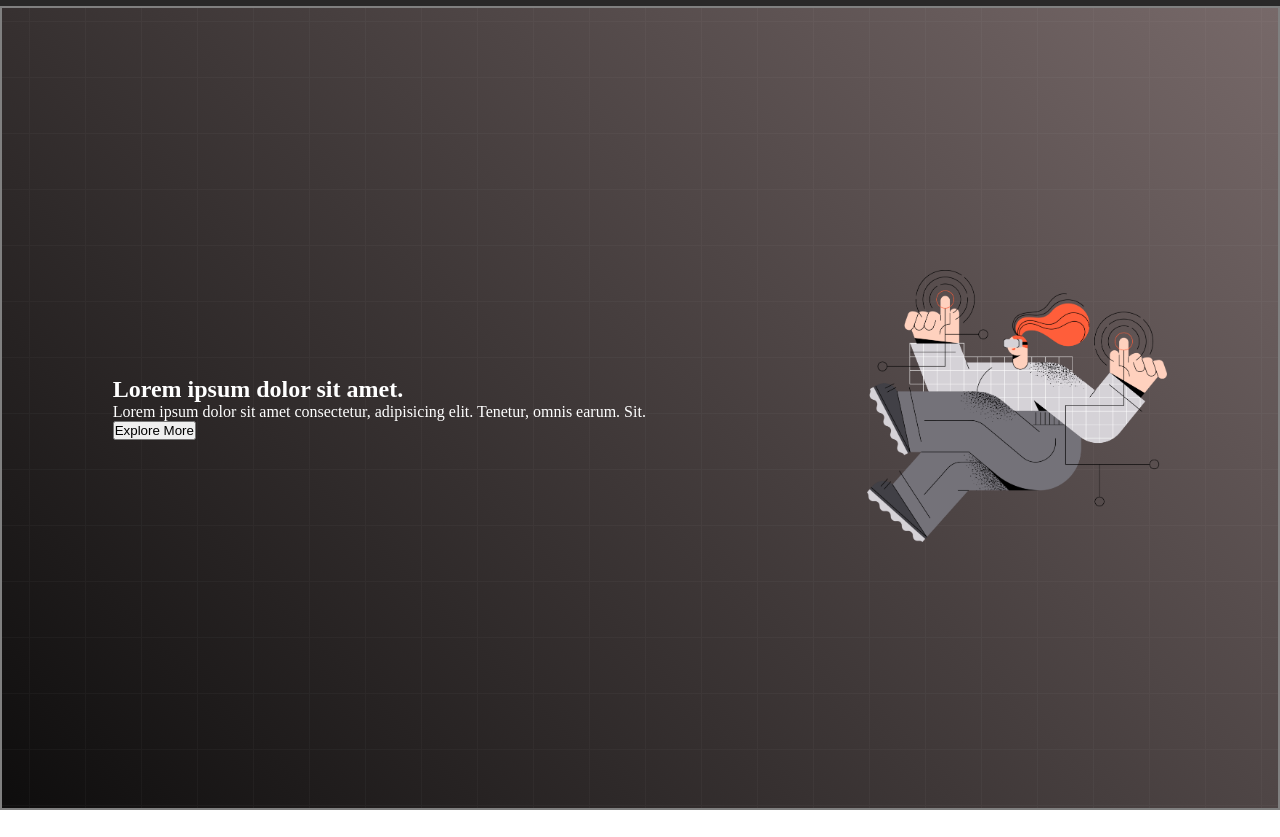
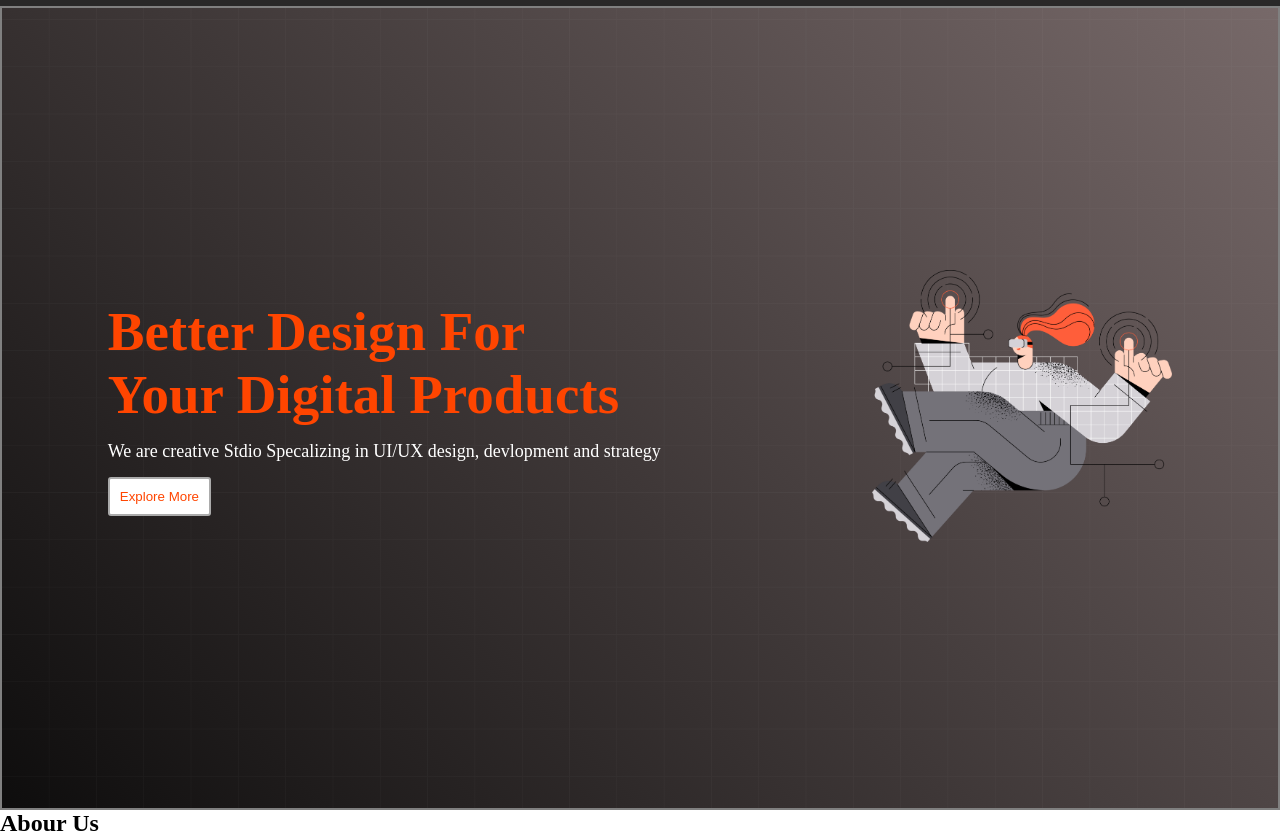
Before and after one commit to Mitul3047/digital-products, a plain HTML site: page index.html in a window 1280 px wide. Shown: the part 69-906 px from the top of the page. Before the commit the page ends 879 px from the top, so only its background shows below. Drawn offline with Linux system fonts and the light colour scheme.

Commit message:
Banner part added

```diff
--- a/index.html
+++ b/index.html
@@ -30,14 +30,17 @@
     <main>
         <section class="banner">
             <div class="banner-text">
-                <h1>Lorem ipsum dolor sit amet.</h1>
-                <p>Lorem ipsum dolor sit amet consectetur, adipisicing elit. Tenetur, omnis earum. Sit.</p>
+                <h1 class="title">Better Design For <br> Your Digital Products</h1>
+                <p class="title-des">We are creative Stdio Specalizing in UI/UX design, devlopment and strategy</p>
                 <button class="more">Explore More</button>
             </div>
             <div class="banner-img">
                 <img src="./images/banner.png" alt="" class="banner-photo">
             </div>
         </section>
+        <section class="about">
+            <div class="about-title"><h1>Abour Us</h1></div>
+        </section>
     </main>
     <footer></footer>
 </body>
--- a/style.css
+++ b/style.css
@@ -45,4 +45,33 @@
     border: 2px solid gray;
     background-image: url("./images/background.png"),linear-gradient(45deg,rgb(14, 13, 13), rgb(119, 105, 105) );
     color: white;
+    background-position: center;
+    background-size: cover;
+    background-repeat: no-repeat;
 }
+
+.title{
+    font-size: 55px;
+    color: orangered;
+    font-weight: bold;
+}
+
+.title-des{
+    font-size: 18px;
+    margin-top: 15px;
+    margin-bottom: 15px;
+
+}
+
+.more{
+
+    background-color: white;
+    color: orangered;
+    padding: 10px;
+    border: 2px solid rgba(128, 128, 128, 0.664);
+    border-radius: 3px;
+}
+.more:hover{
+    color: white;
+    background-color: orangered;
+}
```
